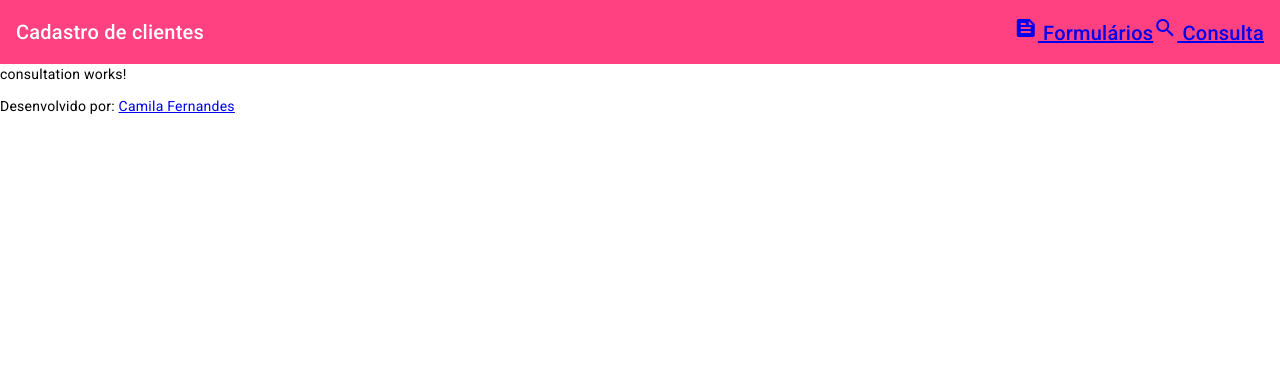
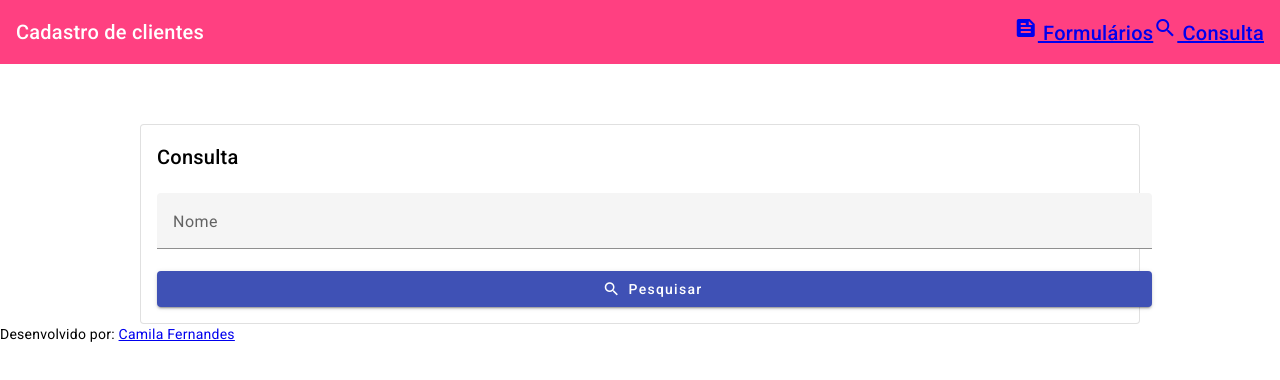
Before and after one commit to camilafernandes140494/crud-angular-material, an Angular app: page /consultation in a window 1280 px wide. Shown: the top 380 px of the page. Built offline with nearby package versions, Linux system fonts and the light colour scheme.

Commit message:
feat: Enhance consultation component with form layout and material design elements

```diff
--- a/src/app/consultation/consultation.component.html
+++ b/src/app/consultation/consultation.component.html
@@ -1 +1,31 @@
-<p>consultation works!</p>
+<div fxLayout="row" fxLayoutAlign="center">
+  <div fxLayout="column" fxFlex="1000px">
+    <form class="mt-60" #buscaForm="ngForm">
+      <mat-card appearance="outlined">
+        <mat-card-header>
+          <mat-card-title>Consulta</mat-card-title>
+        </mat-card-header>
+        <mat-card-content class="mt-20">
+          <div fxLayout="row">
+            <div fxLayout="column" fxFlex="995px">
+              <mat-form-field appearance="fill" class="full-width">
+                <mat-label>Nome</mat-label>
+                <input
+                  matInput
+                  type="text"
+                  name="search"
+                  ngModel
+                  placeholder="Ex: Camila Fernandes"
+                />
+              </mat-form-field>
+              <button mat-raised-button color="primary">
+                <mat-icon fontIcon="search"></mat-icon>
+                Pesquisar
+              </button>
+            </div>
+          </div>
+        </mat-card-content>
+      </mat-card>
+    </form>
+  </div>
+</div>
```
Also changed, not shown: src/app/consultation/consultation.component.ts (+19 -8 lines).
